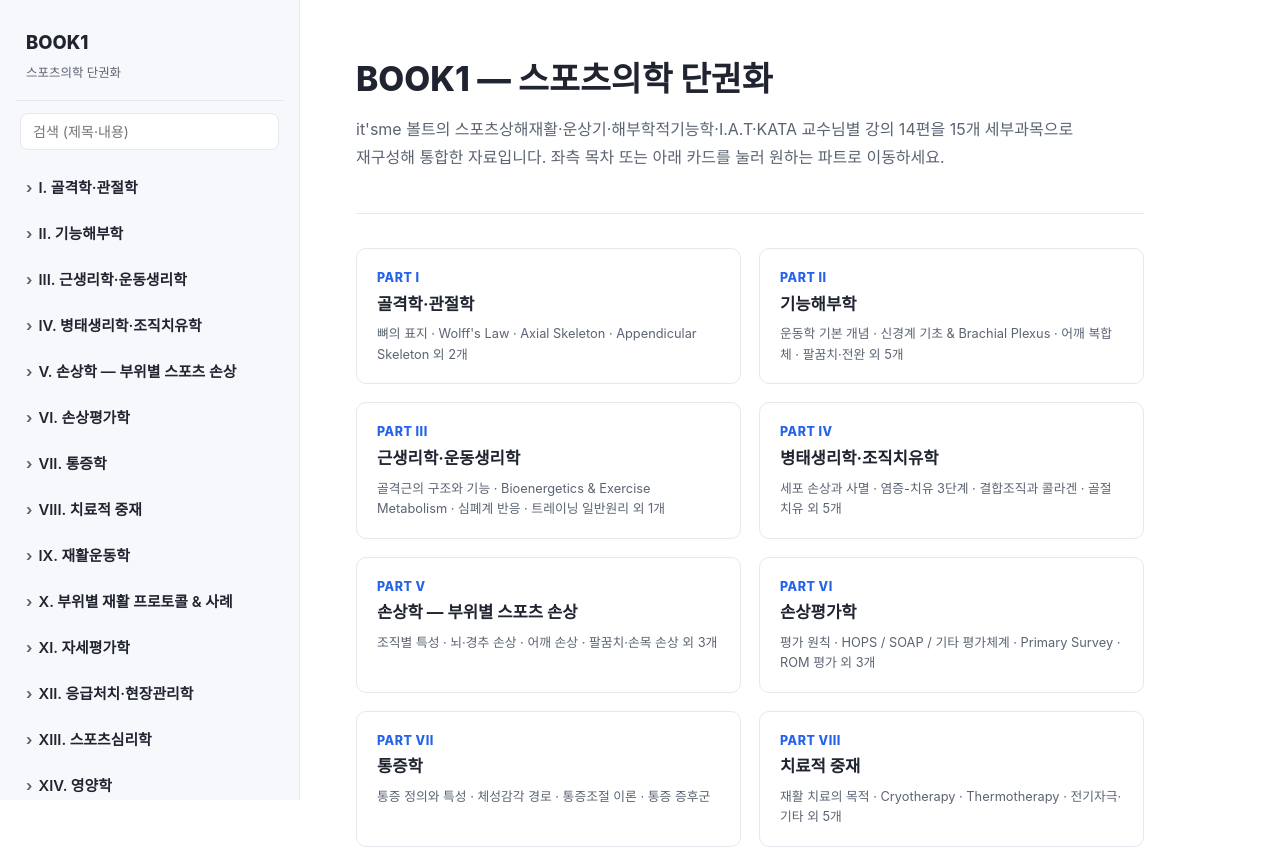
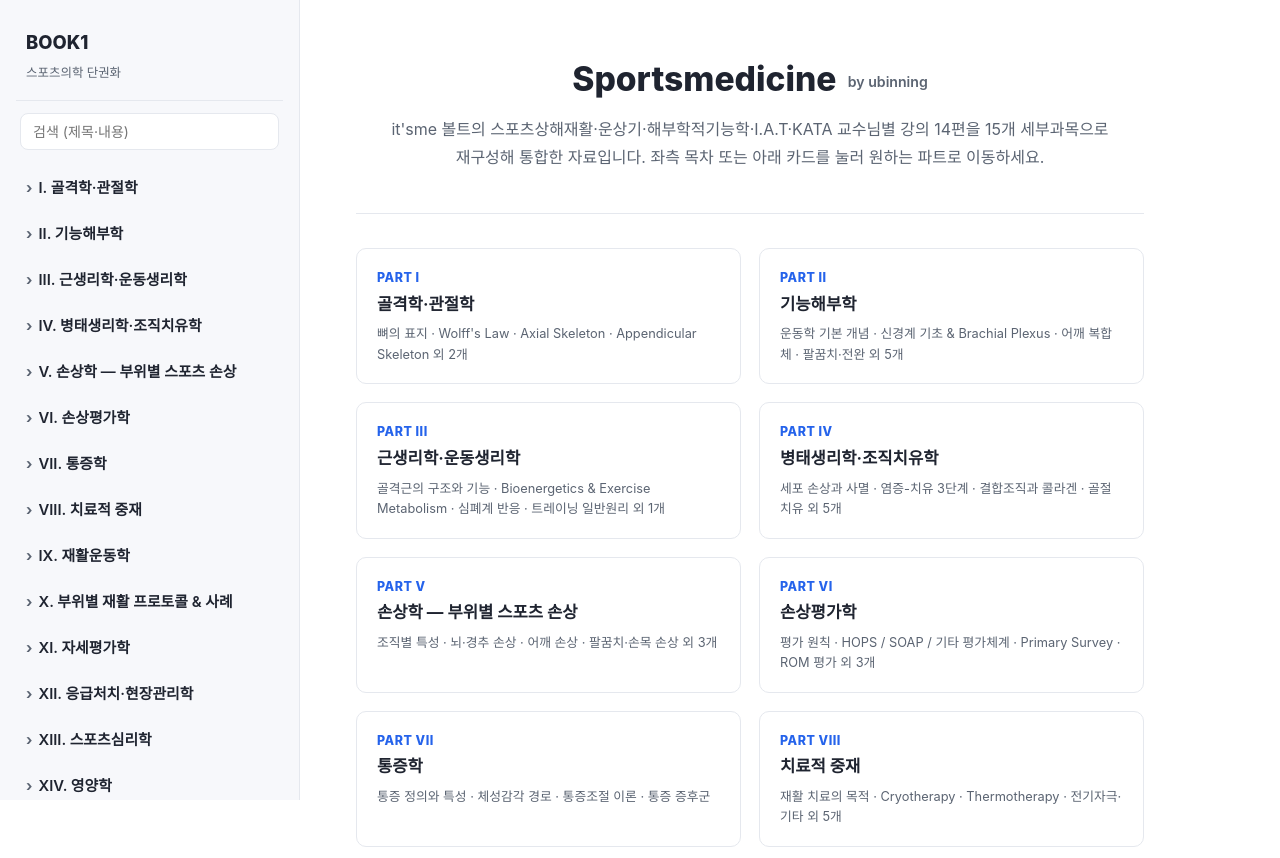
Before and after one commit to atc-ubinning/sportsmedicine_book1, a plain HTML site: page index.html in a window 1280 px wide. Shown: the top 858 px of the page. Drawn offline with Linux system fonts and the light colour scheme.

Commit message:
홈 화면 제목을 'Sportsmedicine by ubinning'으로 변경, 가운데 정렬

```diff
--- a/css/style.css
+++ b/css/style.css
@@ -296,6 +296,7 @@ main table tr:nth-child(even) td { background: #fafbfd; }
   padding: 8px 0 30px;
   border-bottom: 1px solid var(--border);
   margin-bottom: 34px;
+  text-align: center;
 }
 .hero h1 {
   border: none;
@@ -303,7 +304,15 @@ main table tr:nth-child(even) td { background: #fafbfd; }
   margin: 0 0 14px;
   font-size: 2.1rem;
 }
-.hero p { color: var(--text-dim); font-size: 1rem; max-width: 720px; }
+.hero h1 .hero-by {
+  display: inline-block;
+  font-size: 0.42em;
+  font-weight: 600;
+  color: var(--text-dim);
+  margin-left: 4px;
+  vertical-align: middle;
+}
+.hero p { color: var(--text-dim); font-size: 1rem; max-width: 720px; margin-left: auto; margin-right: auto; }
 
 .card-grid {
   display: grid;
--- a/index.html
+++ b/index.html
@@ -37,7 +37,7 @@
 </aside>
 <main>
 <section class="hero">
-  <h1>BOOK1 — 스포츠의학 단권화</h1>
+  <h1>Sportsmedicine <span class="hero-by">by ubinning</span></h1>
   <p>it&#39;sme 볼트의 스포츠상해재활·운상기·해부학적기능학·I.A.T·KATA 교수님별 강의 14편을 15개 세부과목으로 재구성해 통합한 자료입니다.
   좌측 목차 또는 아래 카드를 눌러 원하는 파트로 이동하세요.</p>
 </section>
```
